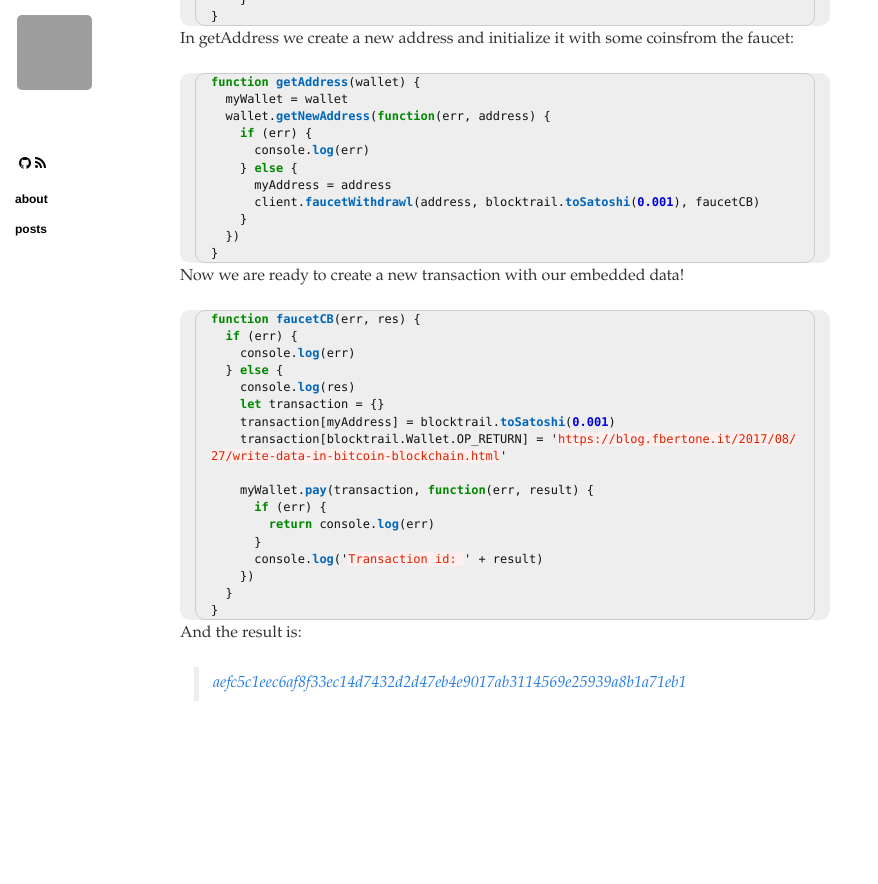
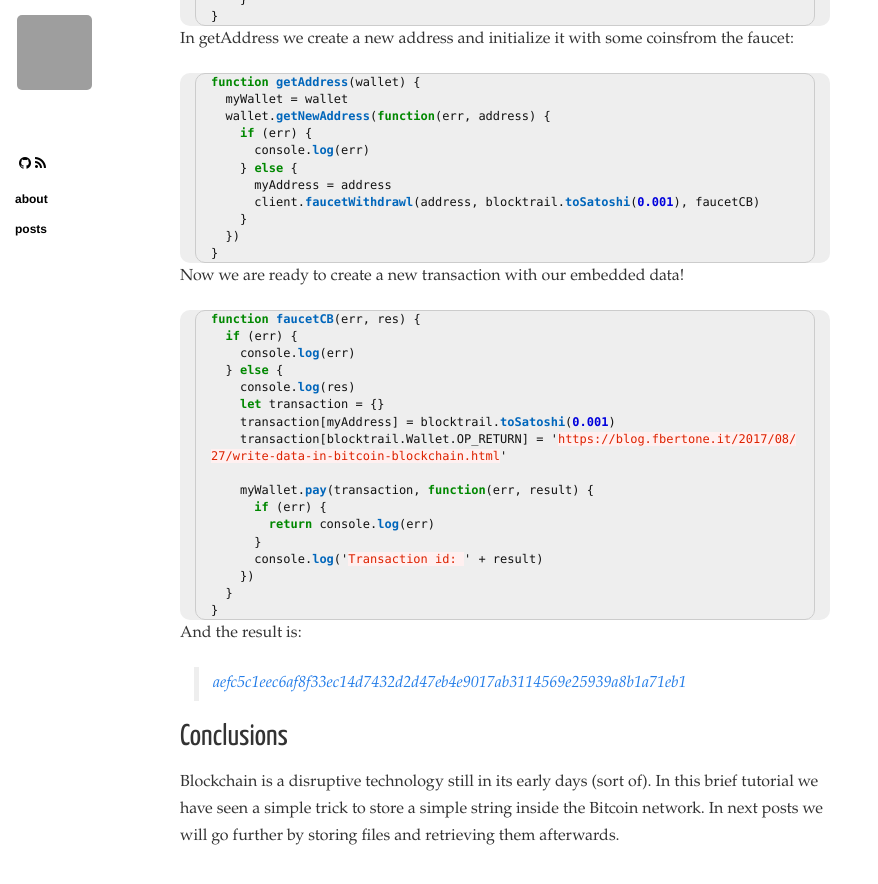
Before and after one commit to fbertone/blog.fbertone.it, a Jekyll site: the page built from _posts/2017-08-27-write-data-in-bitcoin-blockchain.md, in a window 1280 px wide and 900 px high, scrolled down 1858 px. Shown: the top 884 px of the window, without its empty margins (0-878 px from the left). Built offline with Jekyll 4.4.1, drawn with Linux system fonts in a browser that asks for light colours; nearby versions of some CDN libraries; before the commit the page ends 2609 px from its top, so only the background shows below that; grey boxes are pictures that could not be loaded.

Commit message:
Update 2017-08-27-write-data-in-bitcoin-blockchain.md

```diff
--- a/_posts/2017-08-27-write-data-in-bitcoin-blockchain.md
+++ b/_posts/2017-08-27-write-data-in-bitcoin-blockchain.md
@@ -6,7 +6,7 @@ categories: []
 tags: [javascript, node, bitcoin, blockchain]
 ---
 
-# Write Data in Bitcoin Blockchain
+# Write Data in Bitcoin Blockchain #
 
 [Bitcoin](http://bitcoin.org) needs no introduction. It is known to be the first and most popular cryptocurrency based on the blockchain. However not everybody is aware that apart from financial transactions, it can be also used to store custom data in various ways. While this is somehow discouraged as it bloats the blockchain with information that goes outside its primary scope, apparently [Satoshi](https://en.bitcoin.it/wiki/Satoshi_Nakamoto) himself inserted some messages already in the [first blocks](https://bitcoinstrings.com/), followed shortly by the [first miners](https://bitcointalk.org/index.php?topic=38007.0). A **very** interesting review of some of the hidden messages found in the blockchain is [here](http://www.righto.com/2014/02/ascii-bernanke-wikileaks-photographs.html) (Also check [cryptograffiti](http://www.cryptograffiti.info/) and [doge yip](https://geo-gs.github.io/dogeyip/))
 
@@ -128,3 +128,7 @@ function faucetCB(err, res) {
 And the result is:
 
 > [aefc5c1eec6af8f33ec14d7432d2d47eb4e9017ab3114569e25939a8b1a71eb1](https://www.blocktrail.com/tBTC/tx/aefc5c1eec6af8f33ec14d7432d2d47eb4e9017ab3114569e25939a8b1a71eb1#tx_messages)
+
+## Conclusions ##
+
+Blockchain is a disruptive technology still in its early days (sort of). In this brief tutorial we have seen a simple trick to store a simple string inside the Bitcoin network. In next posts we will go further by storing files and retrieving them afterwards.
```
